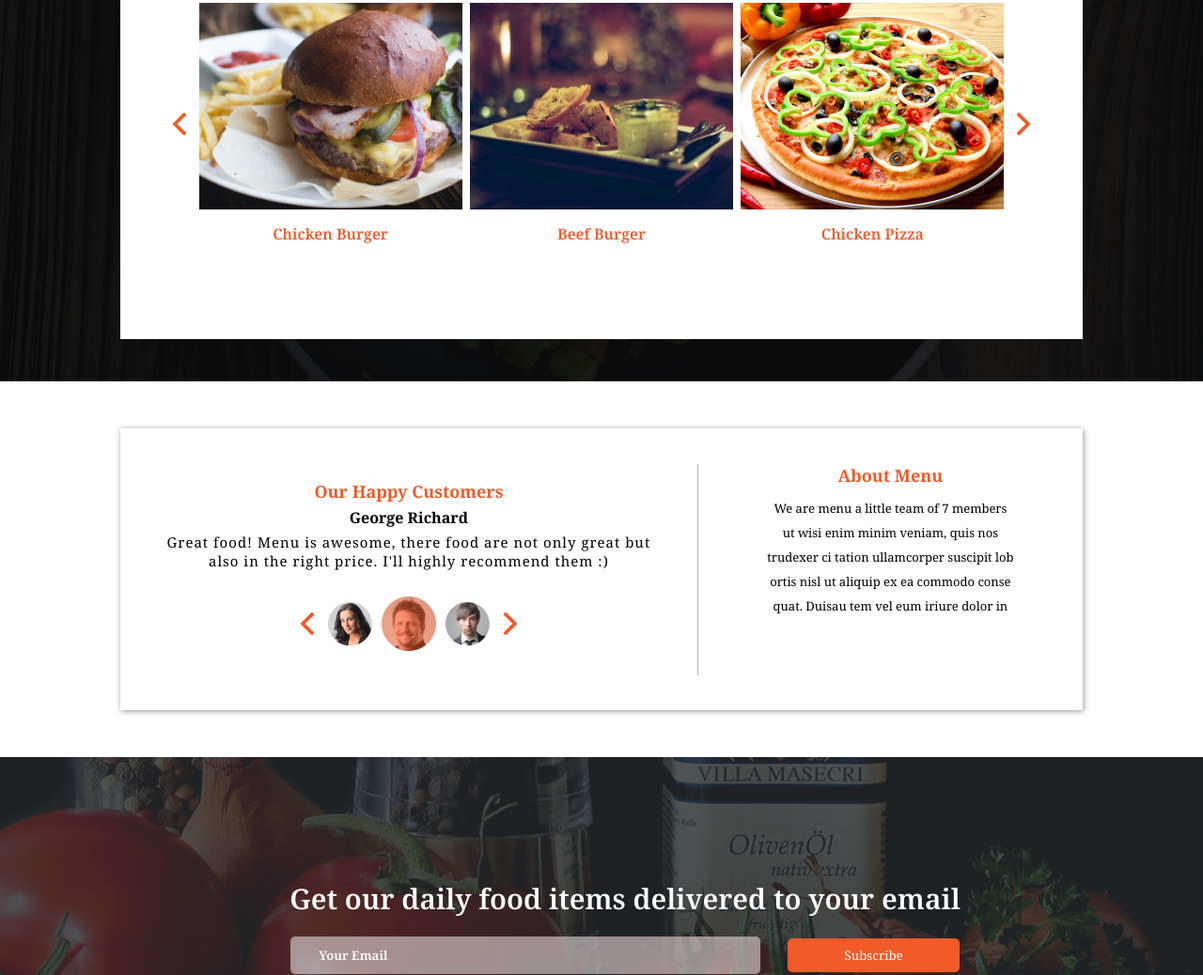
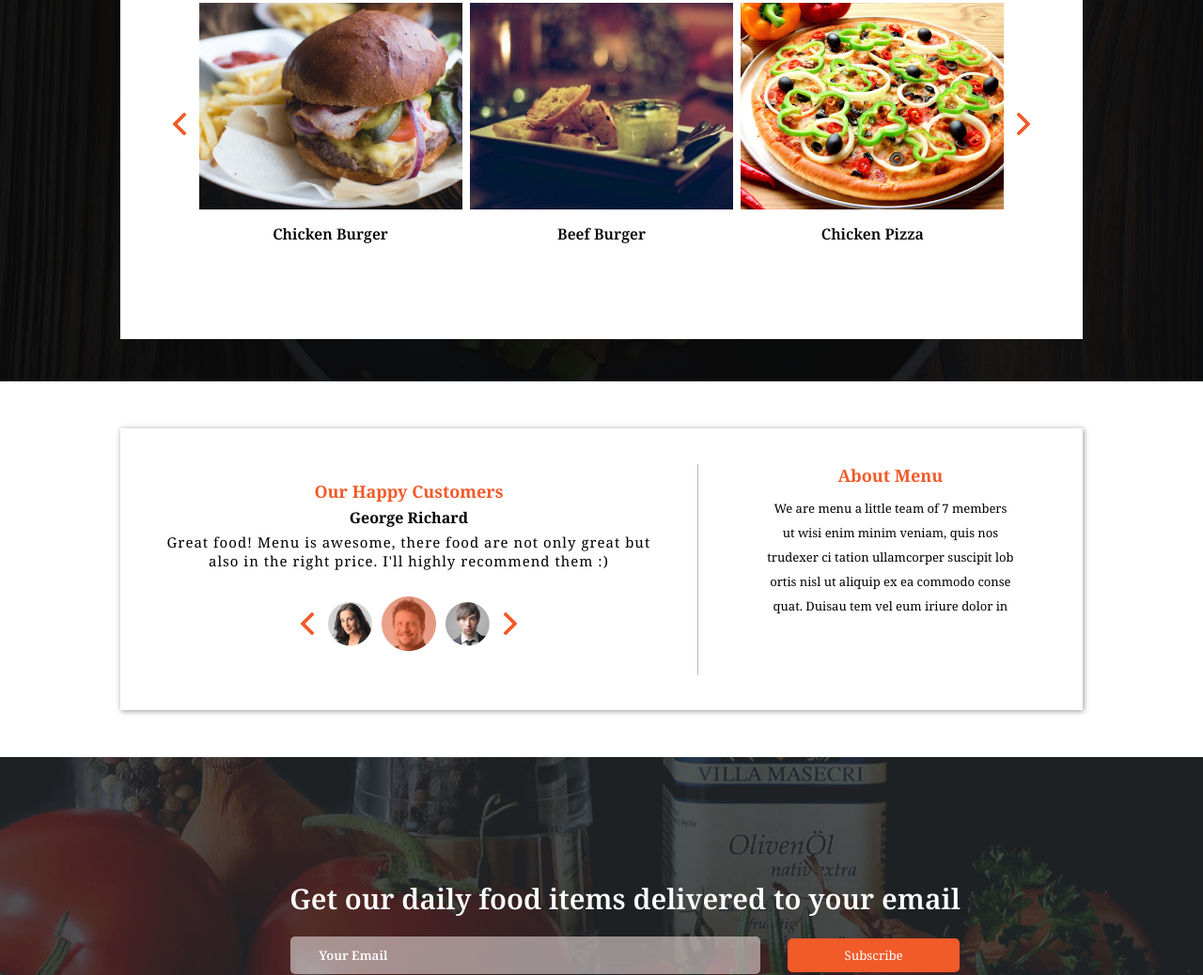
Before and after one commit to DanielMutunga/AnitasKitchen, a plain HTML site: page index.html in a window 1280 px wide. Shown: the part 2594-3632 px from the top of the page at 94% size. Drawn offline with Linux system fonts and the light colour scheme.

Commit message:
Changed the Color of Menu Items

```diff
--- a/CSS/style.css
+++ b/CSS/style.css
@@ -330,7 +330,7 @@
     justify-content: space-between;
 }
 .photos p{
-    color: #F15A29;
+    color: black;
     margin-top: 10px;
     font-weight: 600;
 }
```
